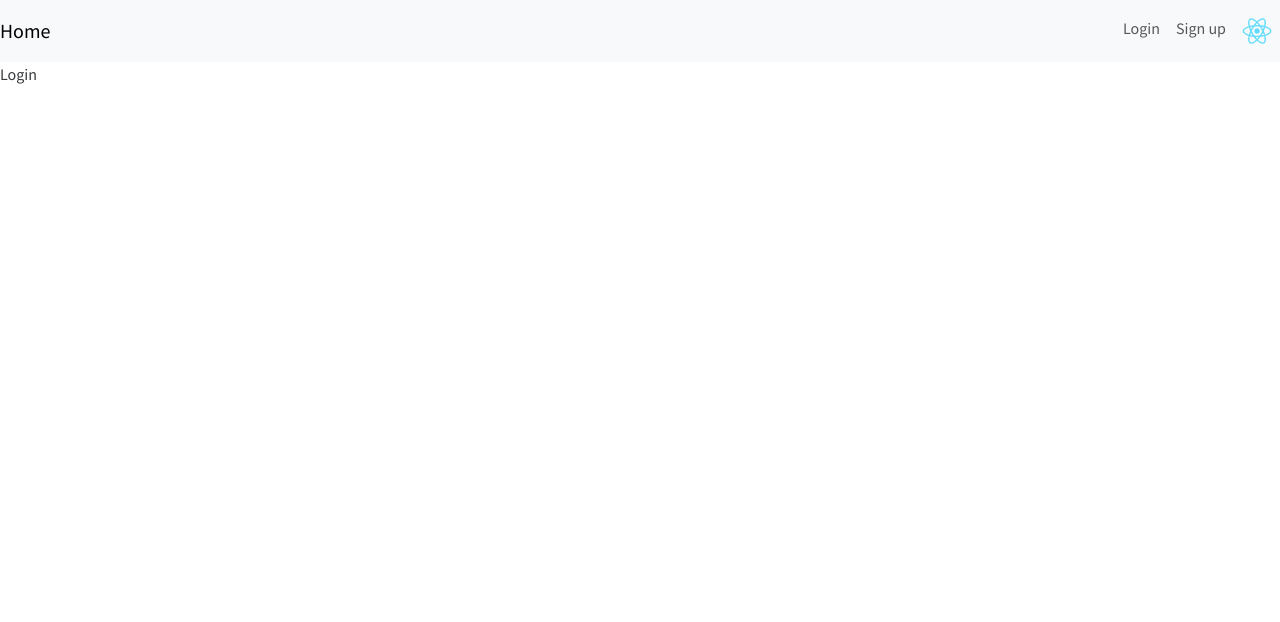
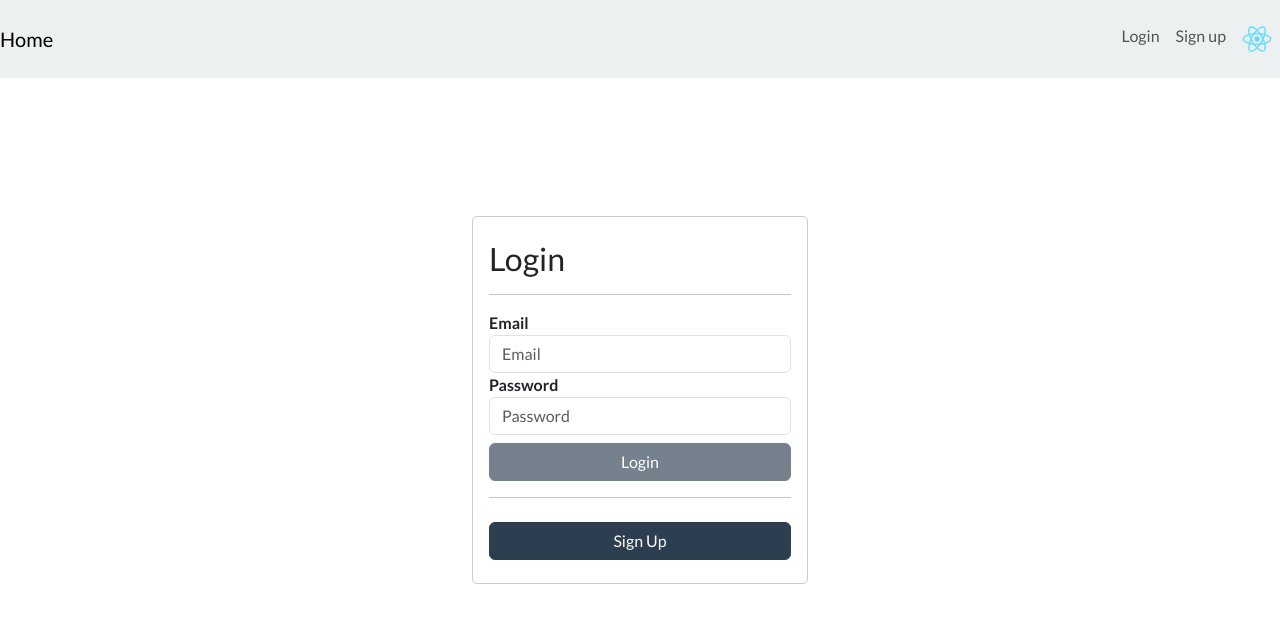
Before and after one commit to Manujitha98/veracity-technical-assessment, a React (Create React App) app in the folder front-end/: page /login in a window 1280 px wide. Shown: the top 622 px of the page. Built offline with nearby package versions, Linux system fonts and the light colour scheme.

Commit message:
Feature/login page (#10)
* progress on login page ui / styling

* progress on login page
added auth service
added http service ( axios wrapper ) with interceptors
added config file to hold base api url

* login page completed

```diff
--- a/front-end/src/App.jsx
+++ b/front-end/src/App.jsx
@@ -1,5 +1,7 @@
-import "bootswatch/dist/cosmo/bootstrap.min.css";
-import { useState } from "react";
+import "bootswatch/dist/flatly/bootstrap.min.css";
+import "react-toastify/dist/ReactToastify.css";
+
+import { useEffect, useState } from "react";
 import {
   createBrowserRouter,
   createRoutesFromElements,
@@ -8,15 +10,24 @@ import {
   RouterProvider,
 } from "react-router-dom";
 
+//service imports
+import authService from "./services/authService";
+
 //compoent imports
 import { NavBar } from "./components/navbar";
 import { Homepage } from "./pages/HomePage/Homepage";
 import { Login } from "./pages/Login/Login";
 import ErrorPage from "./pages/ErrorPage/ErrorPage";
 import Logout from "./utils/Logout";
+import SignUp from "./pages/SignUp/SignUp";
+import { ToastContainer } from "react-toastify";
 
 function App() {
   const [user, setUser] = useState({});
+  useEffect(() => {
+    const user = authService.getCurrentUser();
+    setUser(user);
+  }, []);
 
   const router = createBrowserRouter(
     createRoutesFromElements(
@@ -25,10 +36,10 @@ function App() {
         element={<NavBar user={user} />}
         errorElement={<ErrorPage />}
       >
-        {/* <Route
-          path="/register"
-          element={user?.name ? <Navigate to="/" /> : <RegisterUser />}
-        /> */}
+        <Route
+          path="/sign-up"
+          element={user?.name ? <Navigate to="/" /> : <SignUp />}
+        />
         <Route
           path="/login"
           element={user?.name ? <Navigate to="/" /> : <Login />}
@@ -39,7 +50,12 @@ function App() {
     )
   );
 
-  return <RouterProvider router={router} />;
+  return (
+    <>
+      <ToastContainer />
+      <RouterProvider router={router} />
+    </>
+  );
 }
 
 export default App;
--- /dev/null
+++ b/front-end/src/config.js
@@ -0,0 +1,2 @@
+//export the config endpoints
+export const endpoint = "http://localhost:8000";
--- a/front-end/src/pages/Login/Login.jsx
+++ b/front-end/src/pages/Login/Login.jsx
@@ -1,5 +1,74 @@
-import React from "react";
+import React, { useState } from "react";
+import { Link } from "react-router-dom";
+import { toast } from "react-toastify";
+import authService from "../../services/authService";
+import "./login.css";
 
 export const Login = () => {
-  return <div>Login</div>;
+  const [errors, setErrors] = useState({});
+  const [credentials, setCredentials] = useState({
+    email: "",
+    password: "",
+  });
+
+  const handleInputChange = (e) => {
+    const { name, value } = e.target;
+    setCredentials({ ...credentials, [name]: value });
+  };
+
+  const handleSubmit = async (e) => {
+    try {
+      await authService.login(credentials.email, credentials.password);
+      window.location.href = "/";
+    } catch (ex) {
+      if (ex.response && ex.response.status === 400) {
+        toast.error("Invalid email or password.");
+      }
+    }
+  };
+  return (
+    <div className="div-center">
+      <div className="content login-box">
+        <h3>Login</h3>
+        <hr />
+        <div className="form-group">
+          <label htmlFor="exampleInputEmail1" className="fw-bold">
+            Email{" "}
+          </label>
+          <input
+            value={credentials.email}
+            onChange={(e) => handleInputChange(e)}
+            type="email"
+            className="form-control"
+            name="email"
+            placeholder="Email"
+          />
+        </div>
+        <div className="form-group">
+          <label htmlFor="exampleInputPassword1" className="fw-bold">
+            Password
+          </label>
+          <input
+            value={credentials.password}
+            onChange={(e) => handleInputChange(e)}
+            type="password"
+            className="form-control"
+            name="password"
+            placeholder="Password"
+          />
+        </div>
+        <button
+          className="btn btn-block btn-primary w-100 mt-md-2"
+          onClick={handleSubmit}
+          disabled={!credentials.email || !credentials.password}
+        >
+          Login
+        </button>
+        <hr />
+        <Link className="btn btn-block btn-primary w-100 mt-md-2" to="/sign-up">
+          Sign Up
+        </Link>
+      </div>
+    </div>
+  );
 };
--- /dev/null
+++ b/front-end/src/pages/Login/login.css
@@ -0,0 +1,28 @@
+.div-center {
+  width: 400px;
+  height: 400px;
+  background-color: #fff;
+  position: absolute;
+  left: 0;
+  right: 0;
+  top: 0;
+  bottom: 0;
+  margin: auto;
+  max-width: 100%;
+  max-height: 100%;
+  overflow: auto;
+  padding: 1em 2em;
+  display: table;
+}
+
+div.content {
+  display: table-cell;
+  vertical-align: middle;
+}
+
+/* add a border around the div */
+.login-box {
+  border: 1px solid #ccc;
+  padding: 1em;
+  border-radius: 5px;
+}
--- /dev/null
+++ b/front-end/src/services/authService.js
@@ -0,0 +1,46 @@
+import jwtDecode from "jwt-decode";
+import http from "./httpService";
+import { endpoint } from "../config.js";
+
+http.setJwt(getJwt());
+
+const loginEndPoint = `${endpoint}/auth/login`;
+
+export async function login(email, password) {
+  const { data: jwt } = await http.post(loginEndPoint, {
+    email,
+    password,
+  });
+  sessionStorage.setItem("token", jwt);
+}
+
+export function loginWithJwt(jwt) {
+  sessionStorage.setItem("token", jwt);
+}
+
+export function logout() {
+  sessionStorage.removeItem("token");
+}
+
+export function getCurrentUser() {
+  try {
+    const jwt = sessionStorage.getItem("token");
+    return jwtDecode(jwt);
+  } catch (ex) {
+    return null;
+  }
+}
+
+export function getJwt() {
+  return sessionStorage.getItem("token");
+}
+
+const authService = {
+  login,
+  logout,
+  getCurrentUser,
+  loginWithJwt,
+  getJwt,
+};
+
+export default authService;
--- /dev/null
+++ b/front-end/src/services/httpService.js
@@ -0,0 +1,30 @@
+import axios from "axios";
+import { toast } from "react-toastify";
+
+axios.interceptors.response.use(null, (error) => {
+  const expectedError =
+    error.response &&
+    error.response.status >= 400 &&
+    error.response.status < 500;
+
+  if (!expectedError) {
+    console.log("Logging the error", error);
+    toast.error("An unexpected error occurred.");
+  }
+
+  return Promise.reject(error);
+});
+
+function setJwt(jwt) {
+  axios.defaults.headers.common["x-auth-token"] = jwt;
+}
+
+const http = {
+  setJwt,
+  get: axios.get,
+  post: axios.post,
+  put: axios.put,
+  delete: axios.delete,
+};
+
+export default http;
```
Also changed, not shown: 1 other file (tests, documents, lock files or other folders).
